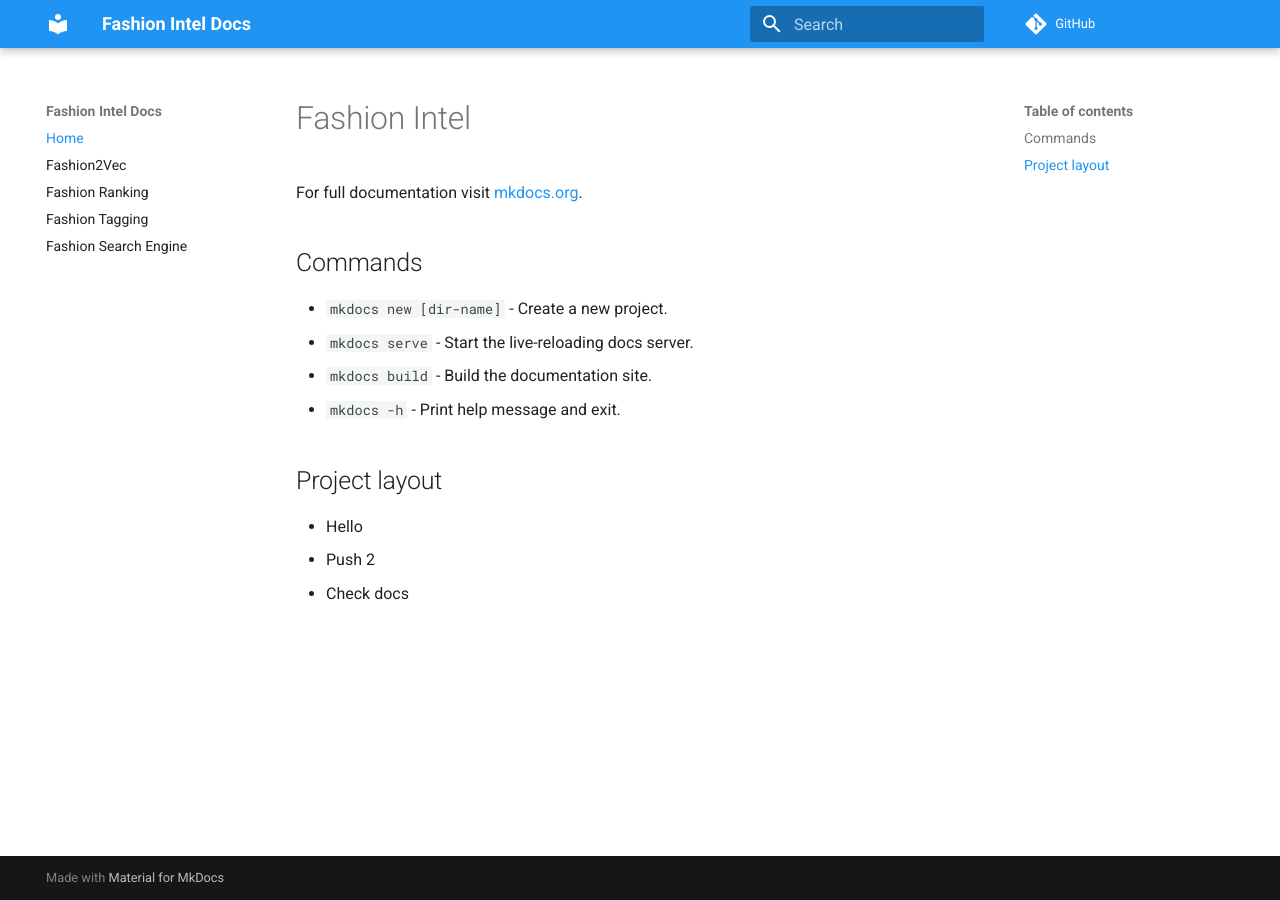
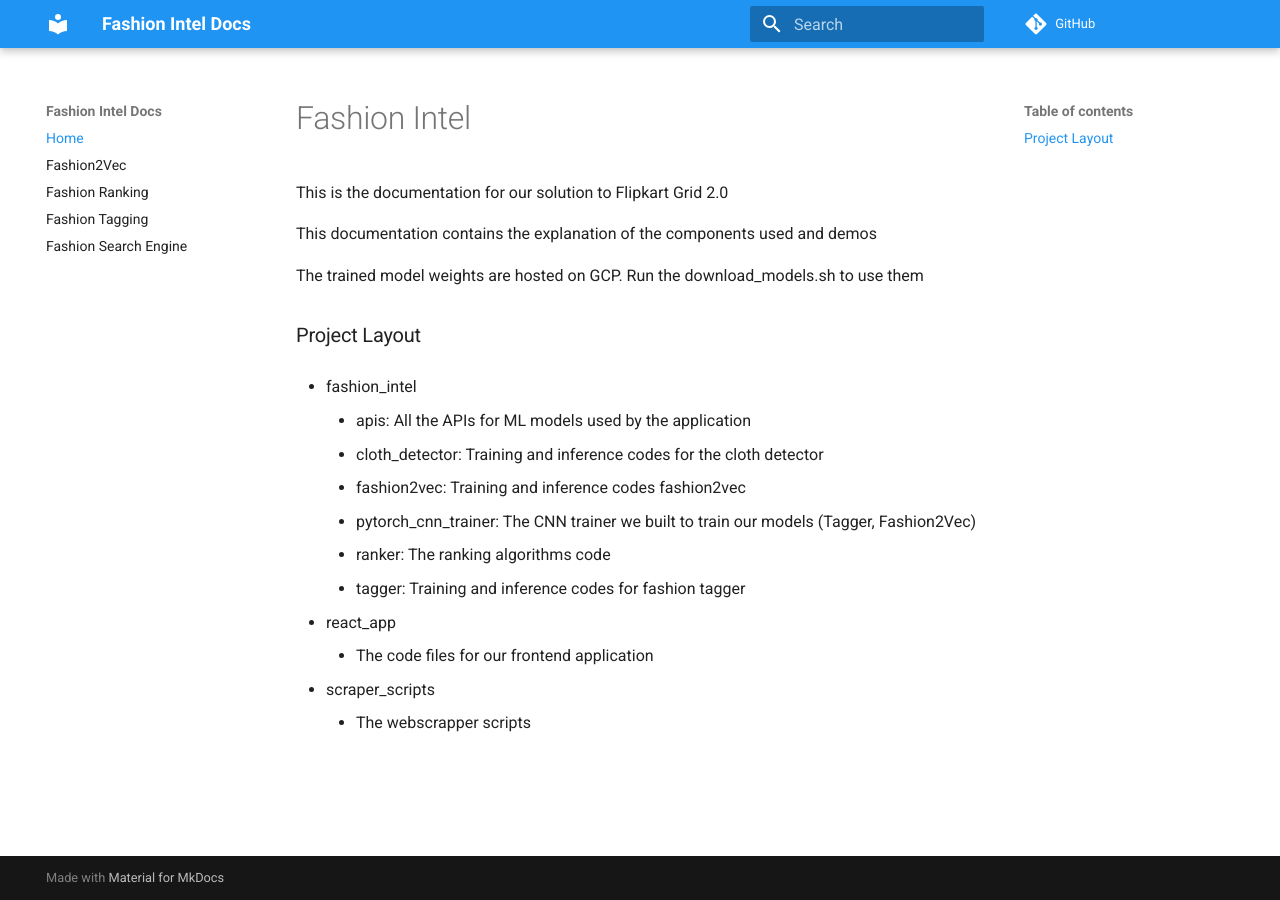
Before and after one commit to oke-aditya/fashion_intel, an MkDocs documentation site: the page built from docs/templates/index.md, in a window 1280 px wide. Built offline with MkDocs 1.6.1 and Material for MkDocs 9.7.7, drawn with Linux system fonts in a browser that asks for light colours; comment, search, counter and statistics services are not loaded.

Commit message:
Complete docs (#27)
* Add feed api

* Add recommender api

* Add tagger api

* Add siamese model files

* Add ranker files

* Add tagger files

* Add imports files

* Add models folder

* Update .gitignore

* Import configuration from config.py

* Import configuration from config.py

* Add images: faiss and fashion2vec

* Add docs

* Add docs for ranker

* Update docs yml

* Add search engine docs

* Add true rating ranker

* Format code using black

* Update readme

* Update docs

* Add ranking image

* Add images and update readme

Co-authored-by: Raman <raman@pop-os.localdomain>

```diff
--- a/docs/templates/index.md
+++ b/docs/templates/index.md
@@ -1,15 +1,23 @@
 # Fashion Intel
 
-For full documentation visit [mkdocs.org](https://www.mkdocs.org).
+This is the documentation for our solution to Flipkart Grid 2.0
 
-## Commands
+This documentation contains the explanation of the components used and demos
 
-* `mkdocs new [dir-name]` - Create a new project.
-* `mkdocs serve` - Start the live-reloading docs server.
-* `mkdocs build` - Build the documentation site.
-* `mkdocs -h` - Print help message and exit.
+The trained model weights are hosted on GCP. Run the download_models.sh to use them
 
-## Project layout
-* Hello
-* Push 2
-* Check docs
+### Project Layout
+
+- fashion_intel
+    - apis: All the APIs for ML models used by the application
+    - cloth_detector: Training and inference codes for the cloth detector
+    - fashion2vec: Training and inference codes fashion2vec
+    - pytorch_cnn_trainer: The CNN trainer we built to train our models (Tagger, Fashion2Vec)
+    - ranker: The ranking algorithms code
+    - tagger: Training and inference codes for fashion tagger
+
+- react_app
+    - The code files for our frontend application
+
+- scraper_scripts
+    - The webscrapper scripts
```
Also changed, not shown: docs/templates/fashion2vec.md (+4 -0 lines), docs/templates/ranking.md (+2 -0 lines), docs/templates/visualsearch.md (+3 -0 lines), README.md, images/rank.png (added), images/ranking.png (added), images/tagger.png (added).
